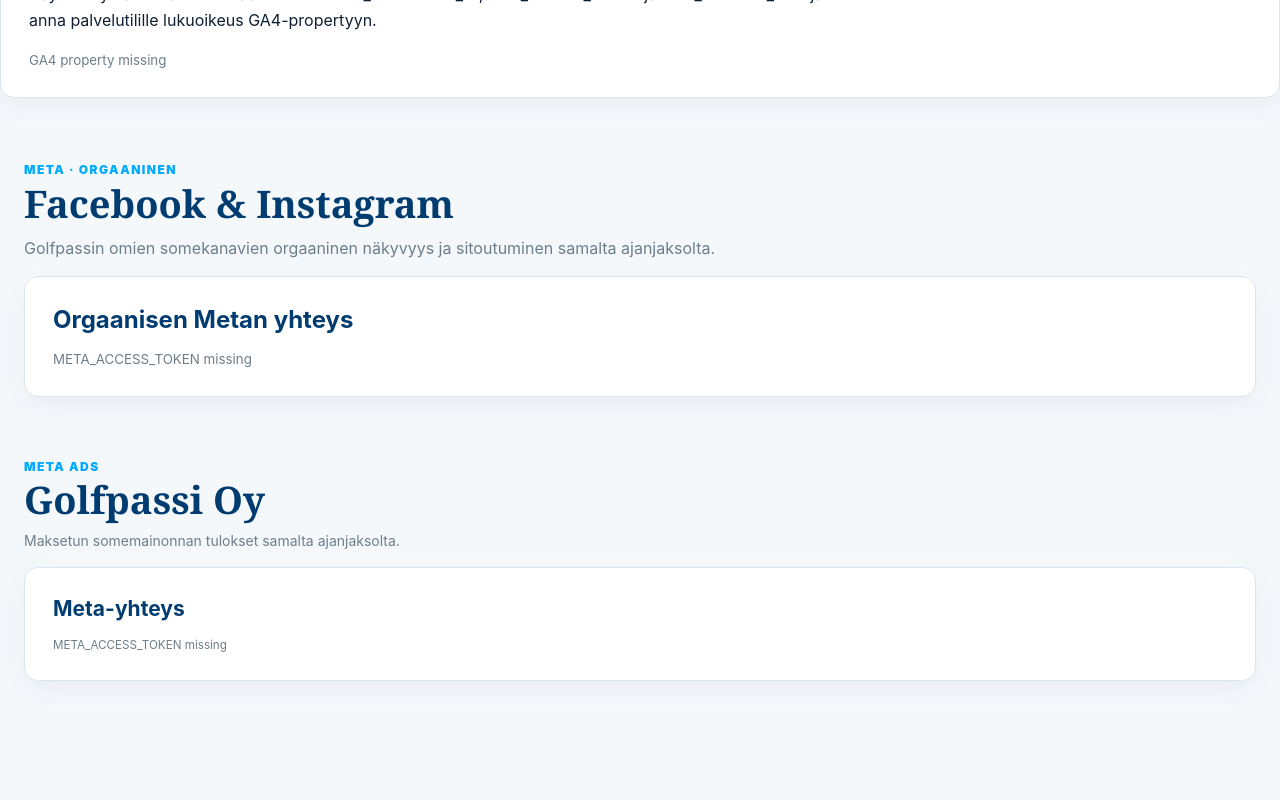
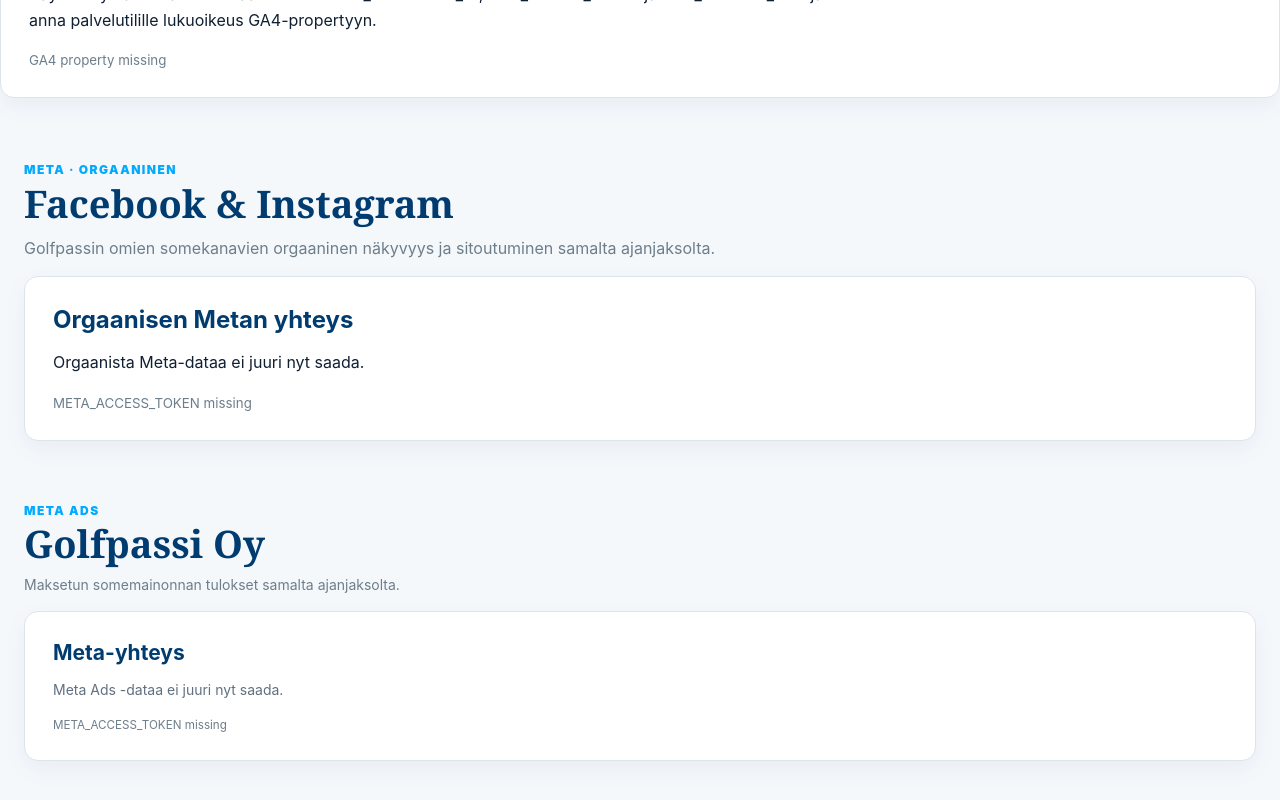
Before and after one commit to skippari-gh/golfpassi-marketing-tracker, a Next.js app: page /analytics in a window 1280 px wide. Shown: the part 334-1134 px from the top of the page. Before the commit the page ends 1075 px from the top, so only its background shows below. Built offline with nearby package versions, Linux system fonts and the light colour scheme.

Commit message:
Handle expired Meta credentials gracefully in analytics

```diff
--- a/app/analytics/page.tsx
+++ b/app/analytics/page.tsx
@@ -17,6 +17,7 @@ export default async function AnalyticsPage({ searchParams }: { searchParams: Pr
   try { data = await getGa4Dashboard(days) } catch (e) { error = e instanceof Error ? e.message : 'GA4-yhteys ei ole vielä valmis' }
   try { meta = await getMetaDashboard(days) } catch (e) { metaError = e instanceof Error ? e.message : 'Meta-yhteys ei ole vielä valmis' }
   try { organic = await getMetaOrganicDashboard(days) } catch (e) { organicError = e instanceof Error ? e.message : 'Metan orgaaninen data ei ole vielä saatavilla' }
+  const metaAuthExpired = (message: string) => message.startsWith('META_AUTH_EXPIRED:')
   const labels = ['Käyttäjät','Uudet käyttäjät','Istunnot','Sivunäytöt','Sitoutumisaste','Key events']
   return <main className="ga">
     <header><Link href="/">← Etusivu</Link><div><b>Golfpassi</b> Marketing Tracker</div></header>
@@ -31,7 +32,7 @@ export default async function AnalyticsPage({ searchParams }: { searchParams: Pr
     </>}
     <section className="organic">
       <div className="metaHead"><div><span>META · ORGAANINEN</span><h2>Facebook & Instagram</h2><p>Golfpassin omien somekanavien orgaaninen näkyvyys ja sitoutuminen samalta ajanjaksolta.</p></div></div>
-      {organicError ? <section className="notice organicNotice"><h2>Orgaanisen Metan yhteys</h2><small>{organicError}</small></section> : organic && <>
+      {organicError ? <section className="notice organicNotice"><h2>{metaAuthExpired(organicError)?'Meta-yhteys on uusittava':'Orgaanisen Metan yhteys'}</h2><p>{metaAuthExpired(organicError)?'Tallennettu Meta-tunniste on vanhentunut. Dataa ei näytetä vanhentuneena tai nollina.':'Orgaanista Meta-dataa ei juuri nyt saada.'}</p>{!metaAuthExpired(organicError)&&<small>{organicError}</small>}</section> : organic && <>
         <div className="organicGrid">
           <article className="channel">
             <div className="channelTitle"><div><span>FACEBOOK</span><h3>{organic.facebook.name}</h3></div><strong>{nf.format(organic.facebook.followers)} <small>seuraajaa</small></strong></div>
@@ -56,7 +57,7 @@ export default async function AnalyticsPage({ searchParams }: { searchParams: Pr
     </section>
     <section className="meta">
       <div className="metaHead"><div><span>META ADS</span><h2>Golfpassi Oy</h2><p>Maksetun somemainonnan tulokset samalta ajanjaksolta.</p></div></div>
-      {metaError ? <section className="notice"><h2>Meta-yhteys</h2><small>{metaError}</small></section> : meta && <>
+      {metaError ? <section className="notice"><h2>{metaAuthExpired(metaError)?'Meta Ads -yhteys on uusittava':'Meta-yhteys'}</h2><p>{metaAuthExpired(metaError)?'Tallennettu Meta-tunniste on vanhentunut. Raportti säilyttää muun analytiikan toiminnassa eikä esitä virheellisiä nollalukuja.':'Meta Ads -dataa ei juuri nyt saada.'}</p>{!metaAuthExpired(metaError)&&<small>{metaError}</small>}</section> : meta && <>
         <section className="cards metaCards">{[
           ['Kulut', Number(meta.total?.spend||0).toLocaleString('fi-FI',{style:'currency',currency:'EUR'})],
           ['Näyttökerrat', nf.format(Number(meta.total?.impressions||0))],
```
